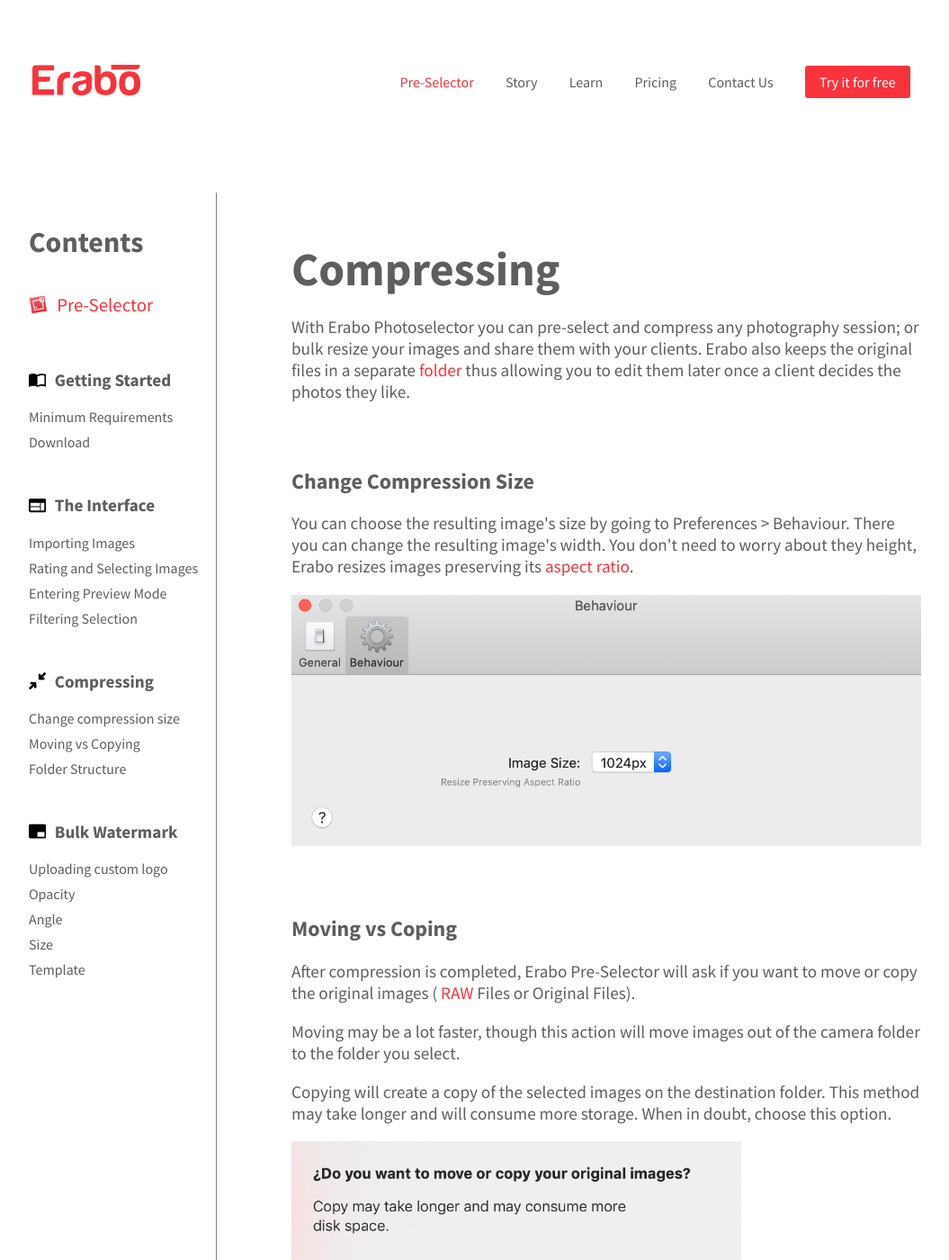
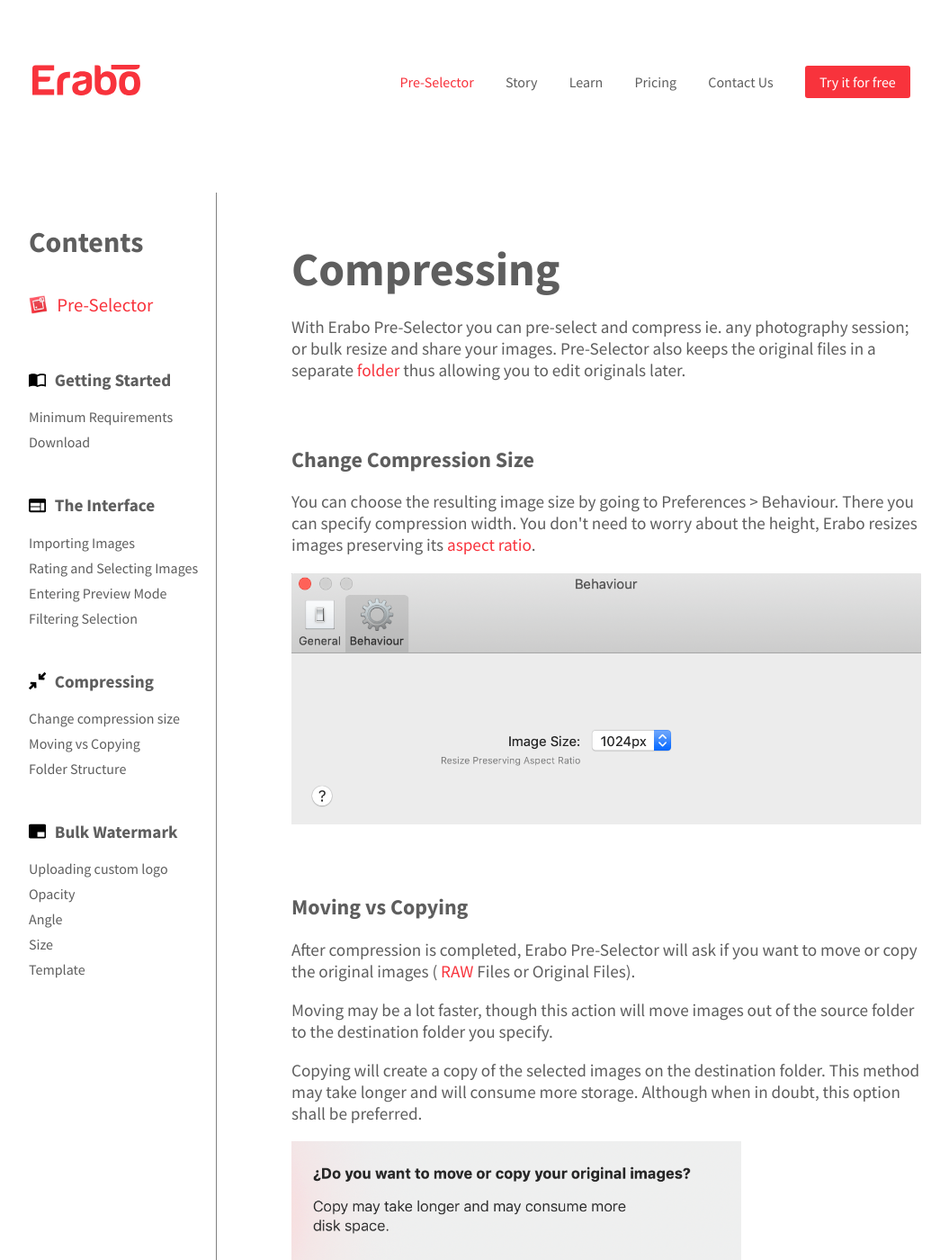
Before and after one commit to eraboapp/eraboapp.github.io, a Jekyll site: the page built from documentation/compressing.html, in a window 1280 px wide and 1400 px high. Shown: the whole window at 90% size, without its empty margins (116-1171 px from the left). Built offline with Jekyll 4.4.1, drawn with Linux system fonts in a browser that asks for light colours; some of the changed text lies outside the part shown.

Commit message:
Update compressing.html

```diff
--- a/documentation/compressing.html
+++ b/documentation/compressing.html
@@ -6,23 +6,22 @@
 
 <section class="docs">
 	<h1>Compressing</h1>
-		<p>With Erabo Photoselector you can pre-select and compress any photography session; or bulk resize your images and share them with your clients. Erabo also keeps the original files in a separate <a href="#folder-structure">folder</a> thus allowing you to edit them later once a client decides the photos they like.</p>
+	<p>With Erabo Pre-Selector you can pre-select and compress ie. any photography session; or bulk resize and share your images. Pre-Selector also keeps the original files in a separate <a href="#folder-structure">folder</a> thus allowing you to edit originals later.</p>
 
 	<h2 id="change-compression-size">Change Compression Size</h2>
-		<p>You can choose the resulting image's size by going to Preferences > Behaviour. There you can change the resulting image's width. You don't need to worry about they height, Erabo resizes images preserving its <a href="https://en.wikipedia.org/wiki/Aspect_ratio_(image)" target="new"> aspect ratio</a>.</p>
+	<p>You can choose the resulting image size by going to Preferences > Behaviour. There you can specify compression width. You don't need to worry about the height, Erabo resizes images preserving its <a href="https://en.wikipedia.org/wiki/Aspect_ratio_(image)" target="new"> aspect ratio</a>.</p>
 	<img src="/assets/images/image-size.png" alt="" width="700">
 
-		<h2 id="moving-images">Moving vs Coping</h2>
+	<h2 id="moving-images">Moving vs Copying</h2>
 	<p>After compression is completed, Erabo Pre-Selector will ask if you want to move or copy the original images ( <a href="https://en.wikipedia.org/wiki/Raw_image_format" target="new">RAW</a> Files or Original Files).</p>
-		<p>Moving may be a lot faster, though this action will move images out of the camera folder to the folder you select.</p>
-		<p>Copying will create a copy of the selected images on the destination folder. This method may take longer and will consume more storage. When in doubt, choose this option.</p>
+	<p>Moving may be a lot faster, though this action will move images out of the source folder to the destination folder you specify.</p>
+	<p>Copying will create a copy of the selected images on the destination folder. This method may take longer and will consume more storage. Although when in doubt, this option shall be preferred.</p>
 	<img src="/assets/images/moving-originals.png" alt="" width="500">
-
 
 	<h2 id="folder-structure">Folder Structure</h2>
 	<p>Pre-Selector will generate a Project Folder with 2 Folders inside:</p>
-		<p>Originals: Contains the original images, no with resize or filters applied. Usually this folder contains your <a href="https://en.wikipedia.org/wiki/Raw_image_format" target="new">RAWs</a> image files (the ones produced by your camera).</p>
-		<p>Preselection: Contains copies of the images you preselected, size and filters applied.</p>
+	<p><strong>Originals</strong>: Contains the original images as they are, no resize or filters applied. Usually this folder contains your <a href="https://en.wikipedia.org/wiki/Raw_image_format" target="new">RAWs</a> image files (the ones produced by your camera).</p>
+	<p><strong>Preselection</strong>: Contains copies of the selected images, resize and filters applied.</p>
 	<img src="/assets/images/folders.png" alt="" width="400">
 
 	<h2>Keep Reading:</h2>
```
Lines whose indentation alone changed are shown as unchanged.
